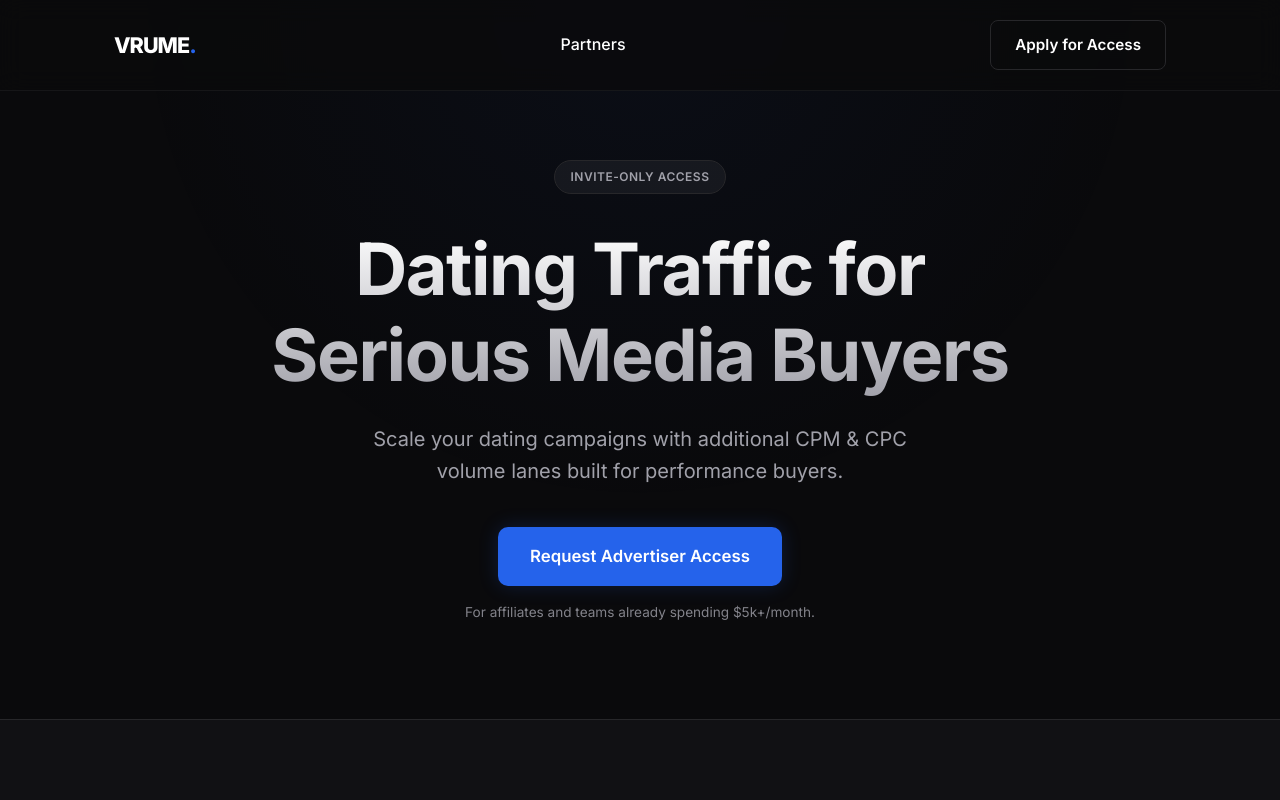
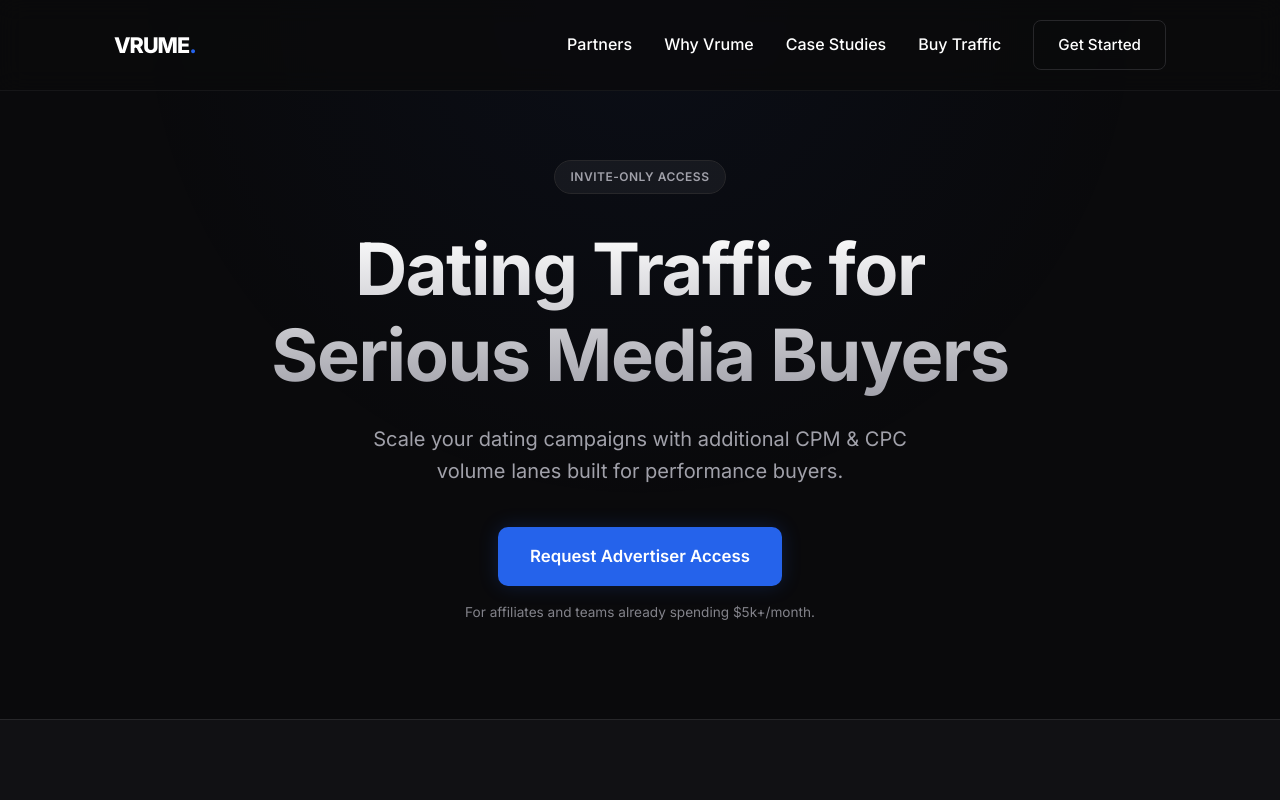
Before and after one commit to ads-ux/development, a plain HTML site: page buydatingtraffic/index.html in a window 1280 px wide. Shown: the top 800 px of the page. Drawn offline with Linux system fonts and the light colour scheme; a script that the page names is missing.

Commit message:
feat: standardize navbar links across all pages

```diff
--- a/buydatingtraffic/index.html
+++ b/buydatingtraffic/index.html
@@ -40,9 +40,10 @@
                     class="dot">.</span></a>
             <div class="nav-links">
                 <a href="https://vrume.app/partners/">Partners</a>
-            </div>
-            <div class="nav-button-container">
-                <a href="#apply" class="btn btn-secondary nav-btn">Apply for Access</a>
+                <a href="/#why">Why Vrume</a>
+                <a href="/case-studies">Case Studies</a>
+                <a href="/buydatingtraffic">Buy Traffic</a>
+                <a href="/#cta" class="btn btn-secondary">Get Started</a>
             </div>
         </div>
     </nav>
```
Also changed, not shown: case-studies/index.html (+4 -3 lines), conversion-tracking/index.html (+2 -1 lines), partners/index.html (+2 -1 lines), payments/index.html (+2 -1 lines).
